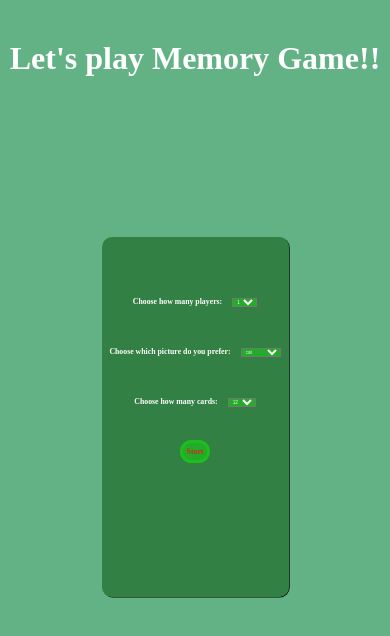
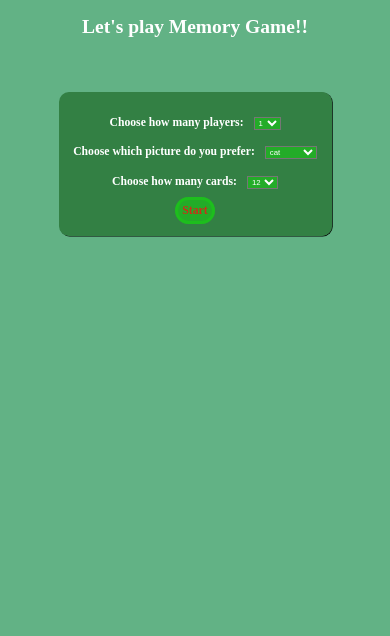
Before and after one commit to takuma0531/memory-game-vue.js, a Vue app: page / in a window 390 px wide. Shown: the top 636 px of the page. Built offline with nearby package versions, Linux system fonts and the light colour scheme.

Commit message:
responsive

```diff
--- a/src/components/Card.vue
+++ b/src/components/Card.vue
@@ -144,7 +144,7 @@ export default {
 .front-face, .back-face {
   width: 80%;
   height: 80%;
-  padding: 5px;
+  padding: 3px;
   position: absolute;
   border-radius: 10px;
   background: #7dcc8780;
@@ -154,4 +154,16 @@ export default {
 .front-face {
   transform: rotateY(180deg);
 }
+
+@media screen and (max-width: 767px) {
+  .memory-card {
+    width: calc(25% - 20px);
+    height: calc(25% - 20px);
+  }
+
+  .front-face, .back-face {
+    width: 100%;
+    height: 100%;
+  }
+}
 </style>
--- a/src/views/PlayField.vue
+++ b/src/views/PlayField.vue
@@ -84,14 +84,18 @@ export default {
 </script>
 
 <style scoped>
+.play-field {
+  position: relative;
+}
+
 .restart-field {
-  text-align: center;
-  margin-top: 50px;
+  margin-top: 3vw;
+  margin-bottom: 1vw;
 }
 
 .restart {
   color: #ef1515d1;
-  font-size: 1.7vw;
+  font-size: 2vw;
   font-weight: bold;
   text-decoration: none;
   padding: 4px;
@@ -106,22 +110,45 @@ export default {
 
 .player-status {
   display: flex;
-  flex-direction: row;
-  margin: 10px auto;
+  flex-direction: column;
+  margin-left: 0;
+  margin-right: 65%;
 }
 
 .memory-game {
+  position: absolute;
   display: flex;
   flex-wrap: wrap;
   width: 640px;
   height: 640px;
-  margin: auto;
+  left: 30%;
+  top: 15%;
   perspective: 1000px;
 }
 
 @media screen and (max-width: 1024px) {
+  .restart-field {
+    text-align: center;
+    margin-top: 3vw;
+  }
+
   .restart {
-    font-size: 2.5vw;
+    font-size: 3vw;
+  }
+
+  .player-status {
+    display: flex;
+    flex-direction: row;
+    margin: 10px auto;
+  }
+
+  .memory-game {
+    position: relative;
+    width: 90vw;
+    height: 90vw;
+    left: 0;
+    top: 0;
+    margin: auto;
   }
 }
 </style>
--- a/src/views/PlayerStatus.vue
+++ b/src/views/PlayerStatus.vue
@@ -44,14 +44,14 @@ export default {
 
 <style scoped>
 .player-status {
-  margin: 30px;
+  margin: 0.5vw;
 }
 
 .player {
   font-size: 1.5vw;
   color: #f5f9f5c7;
   font-weight: bold;
-  padding: 10px 20px;
+  padding: 10px 15px;
   border-radius: 10px;
   background: #29842ca3;
   border: 1px solid #29842ca3;
@@ -63,7 +63,7 @@ export default {
 
 @media screen and (max-width: 1024px) {
   .player {
-    font-size: 2.3vw;
+    font-size: 2.5vw;
   }
 }
 </style>
--- a/src/views/SettingField.vue
+++ b/src/views/SettingField.vue
@@ -59,7 +59,7 @@ export default {
   color: white;
   font-weight: bold;
   text-align: center;
-  margin-top: 40px;
+  margin-top: 4vw;
 }
 
 .setting-option {
@@ -67,18 +67,18 @@ export default {
   color: white;
   font-weight: bold;
   margin: auto;
-  margin-top: 160px;
+  margin-top: 120px;
   text-align: center;
-  padding-top: 20px;
-  width: 50%;
-  height: 340px;
+  padding-top: 2vw;
+  width: 70vw;
+  height:35vw;
   background: #0e58108c;
   border-radius: 10px;
   box-shadow: 0.7px 0.5px 0.5px 0px black;
 }
 
 .players-select, .card-type-select, .cards-select {
-  margin: 40px auto;
+  margin: 4vw auto;
 }
 
 label {
@@ -104,4 +104,19 @@ label {
 .start:hover {
   background: green;
 }
+
+@media screen and (max-width: 1024px) {
+  .greeting {
+    font-size: 5vw;
+  }
+
+  .setting-option {
+    font-size: 3vw;
+    margin-top: 14vw;
+  }
+
+  #players-select, #card-type-select, #cards-select {
+    font-size: 2vw;
+  }
+}
 </style>
```
